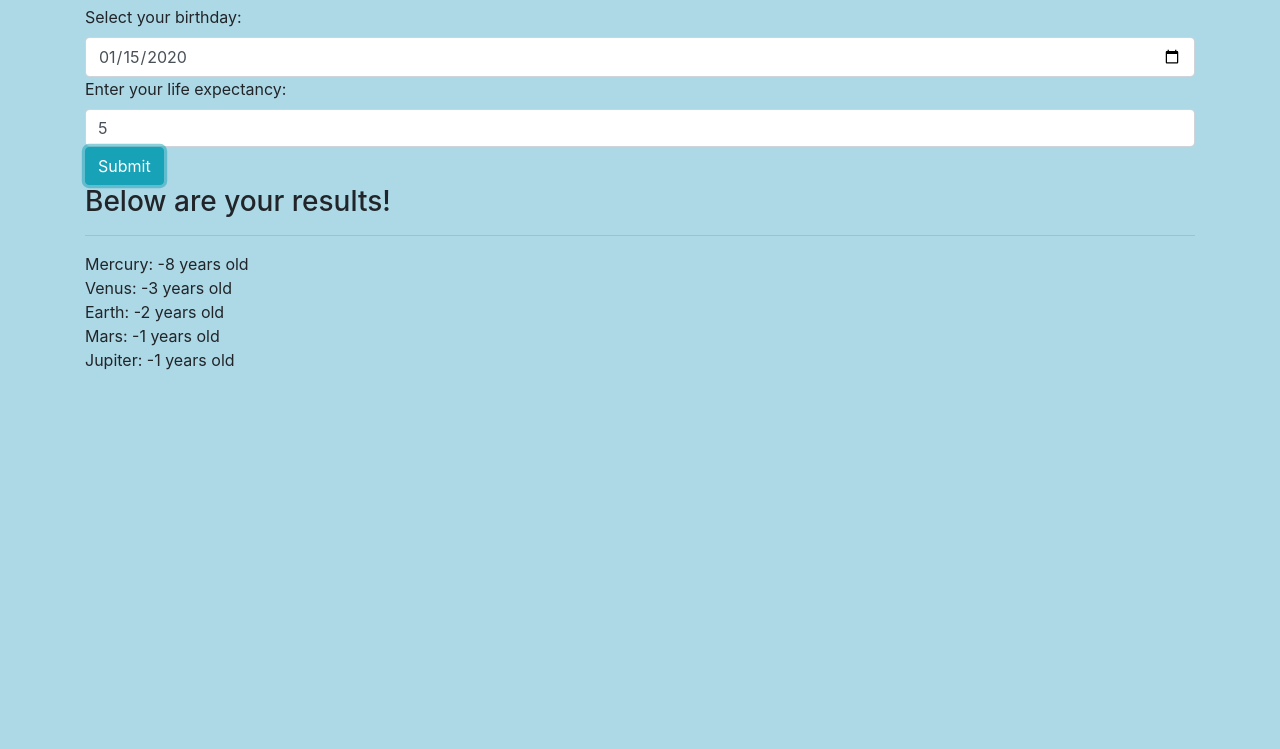
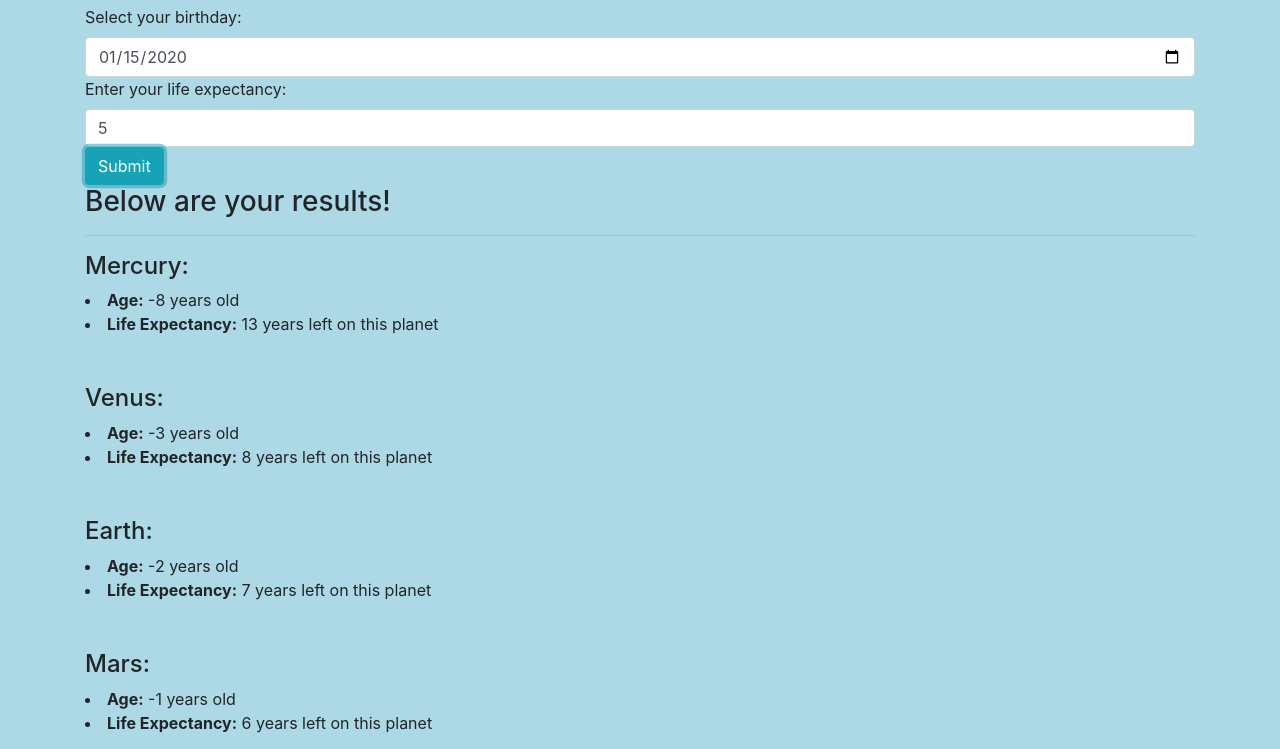
Before and after one commit to charRAWR456/galactic-age-calculator, a website built with webpack: page src/index.html in a window 1280 px wide. Both pictures are taken after typing "2020-01-15", "5" into the empty fields and a click on the button "Submit". Shown: the part 51-800 px from the top of the page. Built offline with nearby package versions, Linux system fonts and the light colour scheme.

Commit message:
add life expectancy to ui

```diff
--- a/src/index.html
+++ b/src/index.html
@@ -19,12 +19,21 @@
 <div id="results">
     <h3> Below are your results!</h3>
 <hr>
-<p>Mercury: <span id="mercury"></span> years old<br>
-Venus: <span id="venus"></span> years old<br>
-Earth: <span id="earth"></span> years old<br>
-Mars: <span id="mars"></span> years old<br>
-Jupiter: <span id="jupiter"></span> years old
-</p>
+<h4>Mercury:</h4>
+<li><strong>Age:</strong> <span id="mercuryAge"></span> years old
+<li><strong>Life Expectancy:</strong> <span id="mercuryLifeExpectancy"></span> years left on this planet</li><br><br>
+<h4>Venus:</h4>
+<li><strong>Age:</strong> <span id="venusAge"></span> years old
+<li><strong>Life Expectancy:</strong> <span id="venusLifeExpectancy"></span> years left on this planet</li><br><br>
+<h4>Earth:</h4>
+<li><strong>Age:</strong> <span id="earthAge"></span> years old
+<li><strong>Life Expectancy:</strong> <span id="earthLifeExpectancy"></span> years left on this planet</li><br><br>
+<h4>Mars:</h4>
+<li><strong>Age:</strong> <span id="marsAge"></span> years old
+<li><strong>Life Expectancy:</strong> <span id="marsLifeExpectancy"></span> years left on this planet</li><br><br>
+<h4>Jupiter: </h4>
+<li><strong>Age:</strong> <span id="jupiterAge"></span> years old
+<li><strong>Life Expectancy:</strong> <span id="jupiterLifeExpectancy"></span> years left on this planet</li><br><br>
   </div>
 </div>
 </body>
--- a/src/main.js
+++ b/src/main.js
@@ -10,17 +10,45 @@ $(document).ready(function() {
 
     let birthday = $("#user-birthday").val();
     let lifeExpectancy = $("#user-life-expectancy").val();
-console.log(birthday);
-console.log(lifeExpectancy);
     let newUser = new GalacticAge(birthday, lifeExpectancy);
+
     $("#results").show();
-    console.log(newUser.ageOnEarth());
-    $("#mercury").text(newUser.ageOnMercury());
-    $("#venus").text(newUser.ageOnVenus());
-    $("#earth").text(newUser.ageOnEarth());
-    $("#mars").text(newUser.ageOnMars());
-    $("#jupiter").text(newUser.ageOnJupiter());
 
+    $("#mercuryAge").text(newUser.ageOnMercury());
+    $("#venusAge").text(newUser.ageOnVenus());
+    $("#earthAge").text(newUser.ageOnEarth());
+    $("#marsAge").text(newUser.ageOnMars());
+    $("#jupiterAge").text(newUser.ageOnJupiter());
+
+    if(newUser.ageOnMercury() > 85){
+        $("#mercuryLifeExpectancy").text("Congratulations! You are the longest living earthling on this planet!");
+    }else{
+        $("#mercuryLifeExpectancy").text(newUser.lifeExpectancy - newUser.ageOnMercury());
+    }
+
+    if(newUser.ageOnVenus() > 85){
+        $("#venusLifeExpectancy").text("Congratulations! You are the longest living earthling on this planet!");
+    }else{
+        $("#venusLifeExpectancy").text(newUser.lifeExpectancy - newUser.ageOnVenus());
+    }
+
+    if(newUser.ageOnEarth() > 85){
+        $("#earthLifeExpectancy").text("Congratulations! You are the longest living earthling on this planet!");
+    }else{
+        $("#earthLifeExpectancy").text(newUser.lifeExpectancy - newUser.ageOnEarth());
+    }
+
+    if(newUser.ageOnMars() > 85){
+        $("#marsLifeExpectancy").text("Congratulations! You are the longest living earthling on this planet!");
+    }else{
+        $("#marsLifeExpectancy").text(newUser.lifeExpectancy - newUser.ageOnMars());
+    }
+
+    if(newUser.ageOnJupiter() > 85){
+        $("#jupiterLifeExpectancy").text("Congratulations! You are the longest living earthling on this planet!");
+    }else{
+        $("#jupiterLifeExpectancy").text(newUser.lifeExpectancy - newUser.ageOnJupiter());
+    }
 
   });
 });
```
